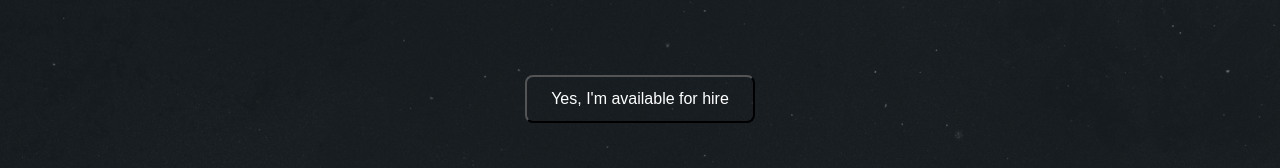
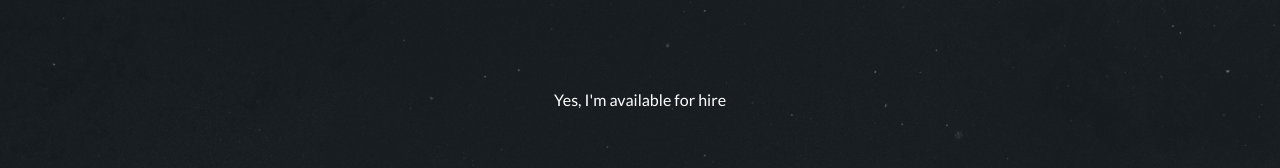
Before and after one commit to MarkLyck/Portfolio-v2.0, a React app: page / in a window 1280 px wide. Shown: the part 431-599 px from the top of the page. Built offline with nearby package versions, Linux system fonts and the light colour scheme.

Commit message:
smooth scrolling

```diff
--- a/package.json
+++ b/package.json
@@ -52,7 +52,8 @@
     "lodash": "^4.17.2",
     "react": "^15.4.1",
     "react-dom": "^15.4.1",
-    "react-router": "^3.0.0"
+    "react-router": "^3.0.0",
+    "react-scroll": "^1.4.4"
   },
   "scripts": {
     "start": "node scripts/start.js",
--- a/src/components/Expertise/Expertise.jsx
+++ b/src/components/Expertise/Expertise.jsx
@@ -1,10 +1,14 @@
 import React from 'react'
 import './expertise.css'
+import Scroll from 'react-scroll'
+
+let Element = Scroll.Element
 
 class Expertise extends React.Component {
   render() {
     return (
       <section className="expertise">
+        <Element name="myExpertise"/>
         <h2 className="title">My Expertise</h2>
         <h3 className="subtitle">I've got chops in all parts of the process</h3>
 
--- a/src/components/Hero/Hero.jsx
+++ b/src/components/Hero/Hero.jsx
@@ -2,8 +2,10 @@
 import $ from 'jquery'
 import logo from '../../../public/images/logo.svg'
 import './hero.css'
-import ContactBtn from '../Contact/ContactBtn'
 import '../../libraries/typed.js'
+import Scroll from 'react-scroll'
+
+let Link = Scroll.Link
 
 class Hero extends React.Component {
   componentDidMount() {
@@ -33,11 +35,11 @@
               <h1>your project!</h1>
             </div>
           </div>
-          <button>Yes, I'm available for hire</button>
-          <div className="learn-more">
+          <Link to="letsWorkTogether" className="CTA" smooth={true} offset={-80}>Yes, I'm available for hire</Link>
+          <Link to="myExpertise" className="learn-more" smooth={true} offset={-80}>
             <p>Learn more about what I do</p>
             <i className="fa fa-chevron-down" aria-hidden="true"></i>
-          </div>
+          </Link>
       </div>
     )
   }
--- a/src/components/Hero/hero.css
+++ b/src/components/Hero/hero.css
@@ -1,3 +1,5 @@
+@import "../../index.css";
+
 .hero {
   width: 100%;
   height: 100vh;
@@ -26,9 +28,19 @@
     display: flex;
     align-items: center;
   }
-  button {
+  .CTA {
     margin-top: 80px;
     color: #fff;
+    border: 2px solid $primary-color;
+    border-radius: 8px;
+    height: 48px;
+    display: flex;
+    align-items: center;
+    padding: 0 16px;
+    &:hover {
+      cursor: pointer;
+      background: $primary-color;
+    }
   }
   .learn-more {
     position: absolute;
@@ -37,6 +49,7 @@
     display: flex;
     flex-direction: column;
     align-items: center;
+    color: #fff;
     &:hover {
       cursor: pointer;
     }
--- a/src/components/WorkTogether/WorkTogether.jsx
+++ b/src/components/WorkTogether/WorkTogether.jsx
@@ -1,11 +1,15 @@
 import React from 'react'
 import ContactBtn from '../Contact/ContactBtn'
 import './worktogether.css'
+import Scroll from 'react-scroll'
+
+let Element = Scroll.Element
 
 class WorkTogether extends React.Component {
   render() {
     return (
       <section className="work-together">
+        <Element name="letsWorkTogether"/>
         <h2 className="title">Let's work together</h2>
         <h3 className="subtitle">
           I'm currently accepting new projects and would love to hear about yours.
```
